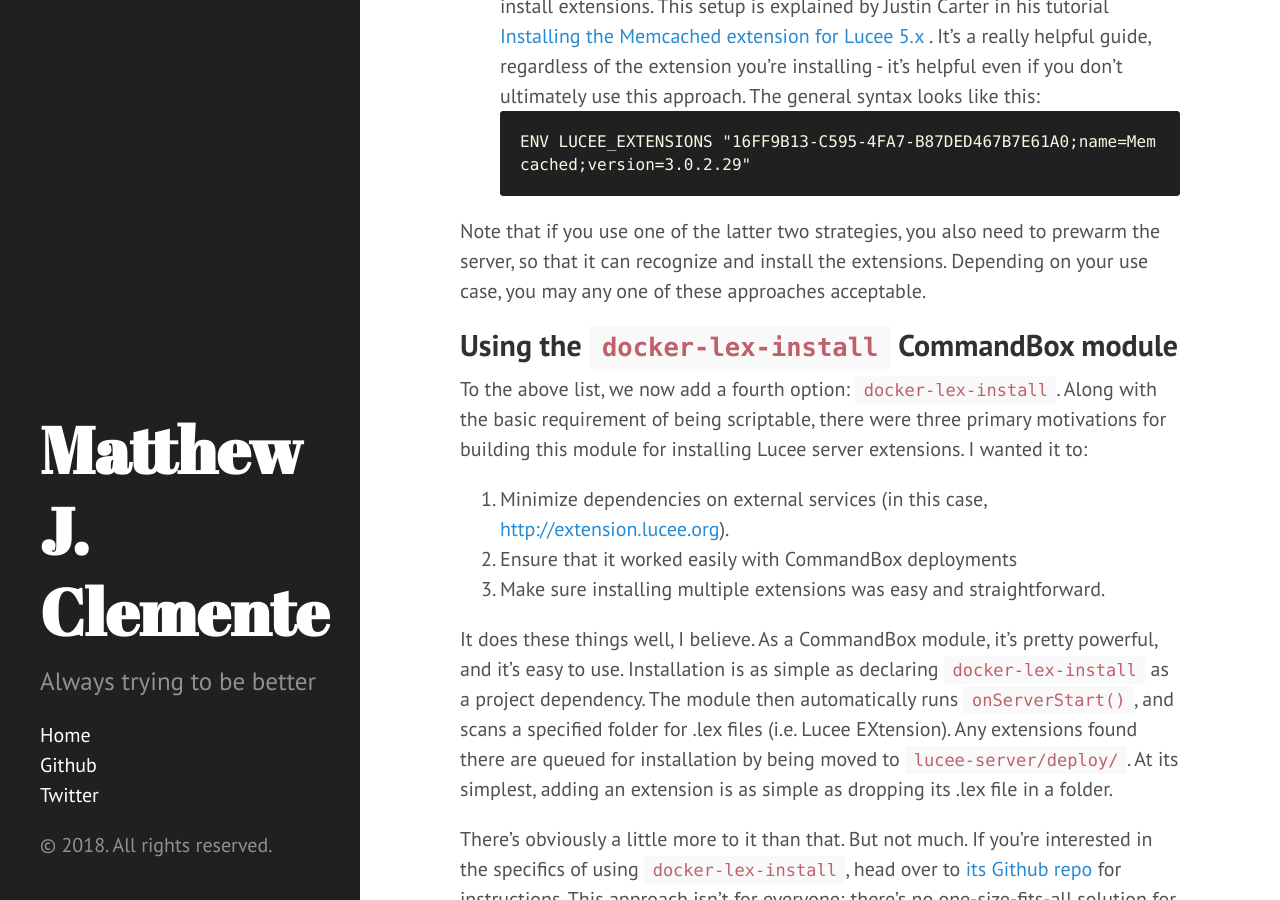
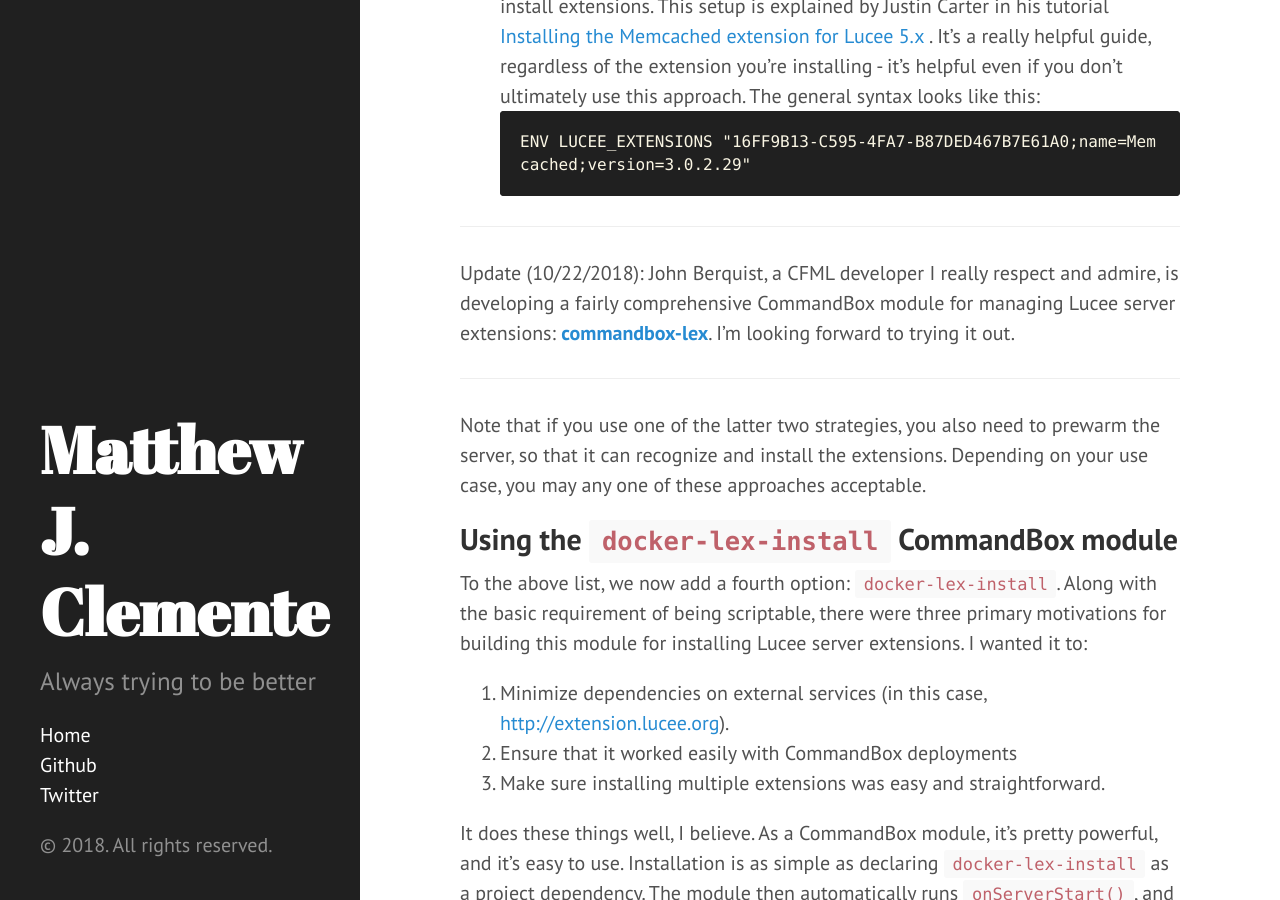
Before and after one commit to mjclemente/mjclemente.github.io, a Jekyll site: the page built from _posts/2018-08-17-install-lucee-extensions-on-commandbox-docker-containers.md, in a window 1280 px wide and 900 px high, scrolled down 1548 px. Built offline with Jekyll 4.4.1, drawn with Linux system fonts in a browser that asks for light colours; comment, search, counter and statistics services are not loaded.

Commit message:
Update post to add reference to commandbox-lex

````diff
--- a/_posts/2018-08-17-install-lucee-extensions-on-commandbox-docker-containers.md
+++ b/_posts/2018-08-17-install-lucee-extensions-on-commandbox-docker-containers.md
@@ -31,6 +31,11 @@
 ENV LUCEE_EXTENSIONS "16FF9B13-C595-4FA7-B87DED467B7E61A0;name=Memcached;version=3.0.2.29"
 ```
 
+___
+Update (10/22/2018): John Berquist, a CFML developer I really respect and admire, is developing a fairly comprehensive CommandBox module for managing Lucee server extensions: **[commandbox-lex](https://github.com/jcberquist/commandbox-lex)**. I'm looking forward to trying it out.
+
+___
+
 Note that if you use one of the latter two strategies, you also need to prewarm the server, so that it can recognize and install the extensions. Depending on your use case, you may any one of these approaches acceptable.
 
 ## Using the `docker-lex-install` CommandBox module
````
